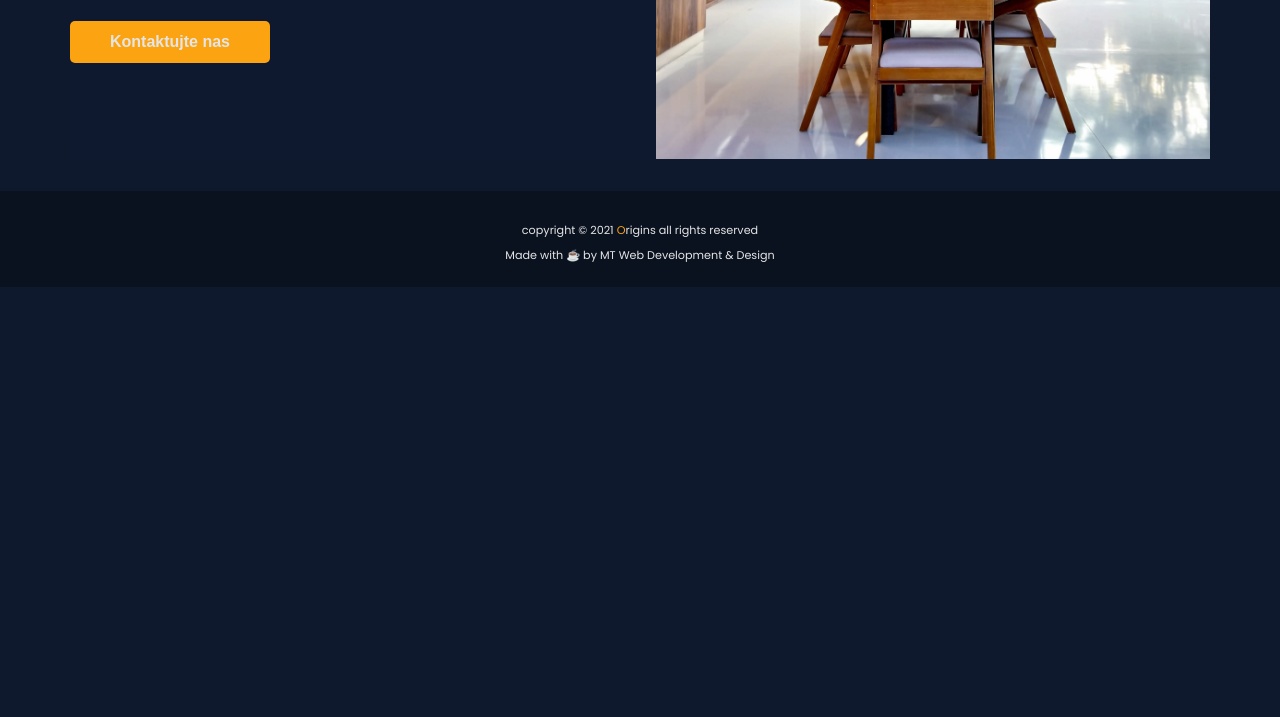
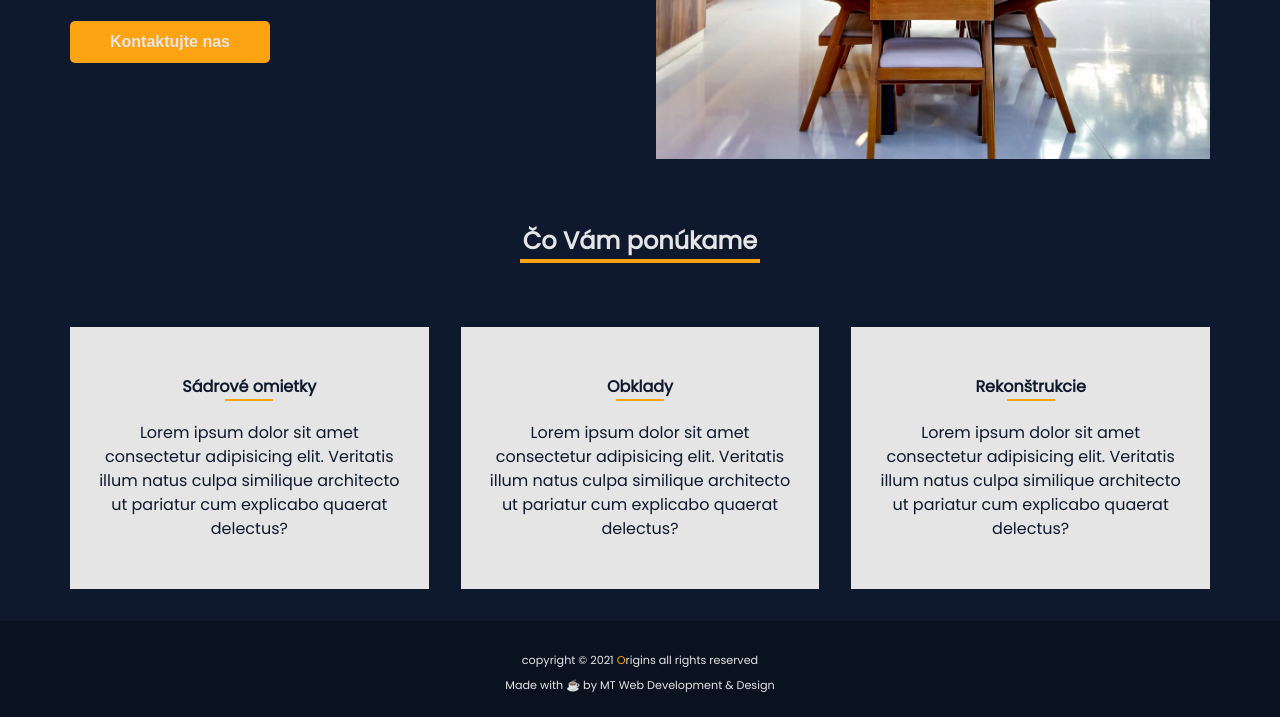
Before and after one commit to MartinaT85/origins, a Gatsby site: page / in a window 1280 px wide. Shown: the part 481-1198 px from the top of the page. Before the commit the page ends 800 px from the top, so only its background shows below. Built offline with nearby package versions, Linux system fonts and the light colour scheme; Gatsby itself is replaced by a stand-in of ours.

Commit message:
adding services and styling

```diff
--- a/src/components/Layout.js
+++ b/src/components/Layout.js
@@ -33,10 +33,12 @@ const Layout = ({
   return (
     <>
       <Seo title={title} description={description} path={path} />
-      <Navbar toggleSidebar={toggleSidebar} />
-      <SideBar isOpen={isOpen} toggleSidebar={toggleSidebar} />
-      <main>{children}</main>
-      <Footer />
+      <div className="sticky-footer">
+        <Navbar toggleSidebar={toggleSidebar} />
+        <SideBar isOpen={isOpen} toggleSidebar={toggleSidebar} />
+        <main>{children}</main>
+        <Footer />
+      </div>
     </>
   );
 };
--- /dev/null
+++ b/src/components/Services.js
@@ -0,0 +1,43 @@
+import * as React from "react";
+
+const Services = () => {
+  return (
+    <section className="section">
+      <div className="section-title">
+        <h2>Čo Vám ponúkame</h2>
+        <div className="underline"></div>
+      </div>
+      <div className="section-center services-center">
+        <article className="service glass">
+          <h4>Sádrové omietky</h4>
+          <div className="underline"></div>
+          <p>
+            Lorem ipsum dolor sit amet consectetur adipisicing elit. Veritatis
+            illum natus culpa similique architecto ut pariatur cum explicabo
+            quaerat delectus?
+          </p>
+        </article>
+        <article className="service glass">
+          <h4>Obklady</h4>
+          <div className="underline"></div>
+          <p>
+            Lorem ipsum dolor sit amet consectetur adipisicing elit. Veritatis
+            illum natus culpa similique architecto ut pariatur cum explicabo
+            quaerat delectus?
+          </p>
+        </article>
+        <article className="service glass">
+          <h4>Rekonštrukcie</h4>
+          <div className="underline"></div>
+          <p>
+            Lorem ipsum dolor sit amet consectetur adipisicing elit. Veritatis
+            illum natus culpa similique architecto ut pariatur cum explicabo
+            quaerat delectus?
+          </p>
+        </article>
+      </div>
+    </section>
+  );
+};
+
+export default Services;
--- a/src/pages/index.js
+++ b/src/pages/index.js
@@ -1,11 +1,13 @@
 import * as React from "react";
 import Hero from "../components/Hero";
 import Layout from "../components/Layout";
+import Services from "../components/Services";
 
 const IndexPage = () => {
   return (
     <Layout>
       <Hero />
+      <Services />
     </Layout>
   );
 };
--- a/src/styles/global.css
+++ b/src/styles/global.css
@@ -6,15 +6,26 @@
   box-sizing: border-box;
 }
 
+html {
+  height: 100%;
+}
+
 body {
+  min-height: 100%;
   margin: 0;
   font-family: "Poppins", sans-serif;
   background: #0f192e;
   color: #e5e5e5;
   line-height: 1.5;
   font-size: 1rem;
-  overflow-x: hidden;
+  /* overflow-x: hidden; */
 }
+
+/* .sticky-footer {
+  display: flex;
+  flex-direction: column;
+  height: 100vh;
+} */
 
 button {
   cursor: pointer;
@@ -34,10 +45,20 @@ ul {
   list-style: none;
 }
 
+.underline {
+  width: 15rem;
+  height: 0.25rem;
+  margin-bottom: 1.25rem;
+  background: #fca311;
+  margin-left: auto;
+  margin-right: auto;
+}
+
 main {
   width: 90vw;
   max-width: 1140px;
   margin: 0 auto;
+  flex: 1 0 auto;
 }
 
 .navbar {
@@ -215,7 +236,7 @@ Sidebar Animation
 .hero {
   height: 70vh;
   position: relative;
-  margin-bottom: 2rem;
+  margin-bottom: 4rem;
 }
 
 .hero-container {
@@ -293,6 +314,52 @@ Sidebar Animation
   }
 }
 
+/* SERVICES */
+
+.section-title {
+  margin-bottom: 4rem;
+  text-align: center;
+}
+
+.section-center {
+  width: 90vw;
+  max-width: 1140px;
+  margin: 0 auto;
+}
+
+.service {
+  text-align: center;
+  margin-bottom: 2rem;
+  background: #e5e5e5;
+  padding: 3rem 1.5rem;
+}
+
+.service h4,
+p {
+  color: #0f192e;
+}
+
+.service .underline {
+  width: 3rem;
+  height: 0.12rem;
+}
+
+@media screen and (min-width: 676px) {
+  .section-center {
+    display: grid;
+    grid-template-columns: 1fr 1fr;
+    -webkit-column-gap: 2rem;
+    -moz-column-gap: 2rem;
+    column-gap: 2rem;
+  }
+}
+
+@media screen and (min-width: 992px) {
+  .services-center {
+    grid-template-columns: 1fr 1fr 1fr;
+  }
+}
+
 /* FOOTER */
 
 .footer {
```
